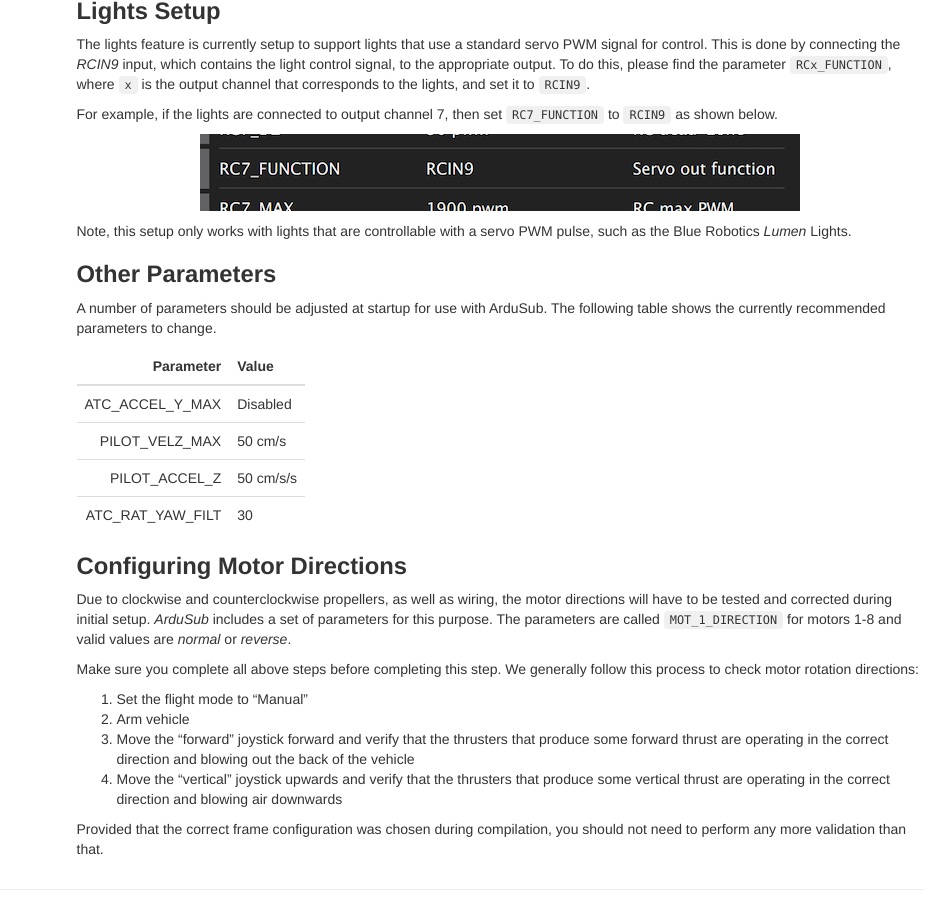
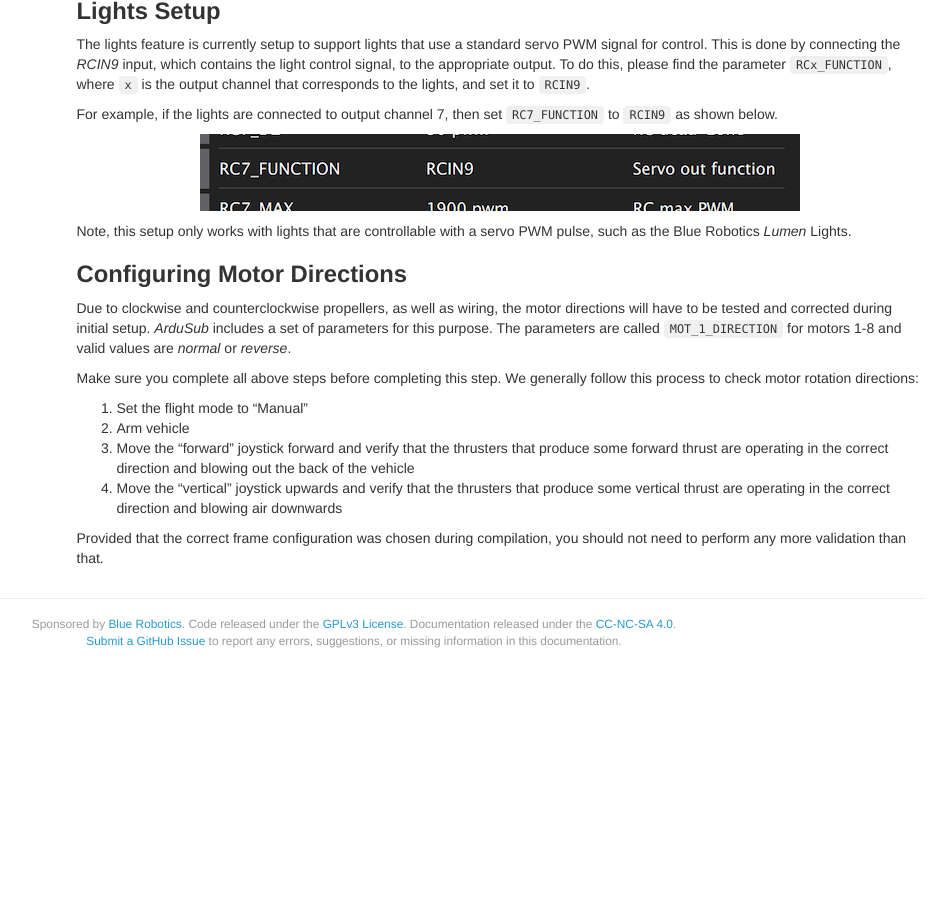
Before and after one commit to bluerobotics/retired-ardusub-docs, a Jekyll site: the page built from pages/initial-setup.md, in a window 1280 px wide and 900 px high, scrolled down 8320 px. Shown: the whole window, without its empty margins (286-1235 px from the left). Built offline with Jekyll 4.4.1, drawn with Linux system fonts in a browser that asks for light colours; nearby versions of some CDN libraries; some web fonts are replaced; comment, search, counter and statistics services are not loaded; after the commit the page ends 8990 px from its top, so only the background shows below that.

Commit message:
remove Other Parameters section

```diff
--- a/pages/initial-setup.md
+++ b/pages/initial-setup.md
@@ -17,7 +17,6 @@ nav:
 - Flight Mode Setup: flight-mode-setup
 - Camera Tilt Setup: camera-tilt-setup-if-used
 - Lights Setup: lights-setup
-- Other Parameters: other-parameters
 - Configuring Motor Directions: configuring-motor-directions
 ---
 
@@ -235,17 +234,6 @@ For example, if the lights are connected to output channel 7, then set `RC7_FUNC
 
 Note, this setup only works with lights that are controllable with a servo PWM pulse, such as the Blue Robotics *Lumen* Lights.
 
-## Other Parameters
-
-A number of parameters should be adjusted at startup for use with ArduSub. The following table shows the currently recommended parameters to change.
-
-| Parameter         | Value                |
-|------------------:|:---------------------|
-| ATC_ACCEL_Y_MAX   | Disabled             |
-| PILOT_VELZ_MAX    | 50 cm/s              |
-| PILOT_ACCEL_Z     | 50 cm/s/s            |
-| ATC_RAT_YAW_FILT  | 30                   |
-
 ## Configuring Motor Directions
 
 Due to clockwise and counterclockwise propellers, as well as wiring, the motor directions will have to be tested and corrected during initial setup. *ArduSub* includes a set of parameters for this purpose. The parameters are called `MOT_1_DIRECTION` for motors 1-8 and valid values are *normal* or *reverse*.
```
